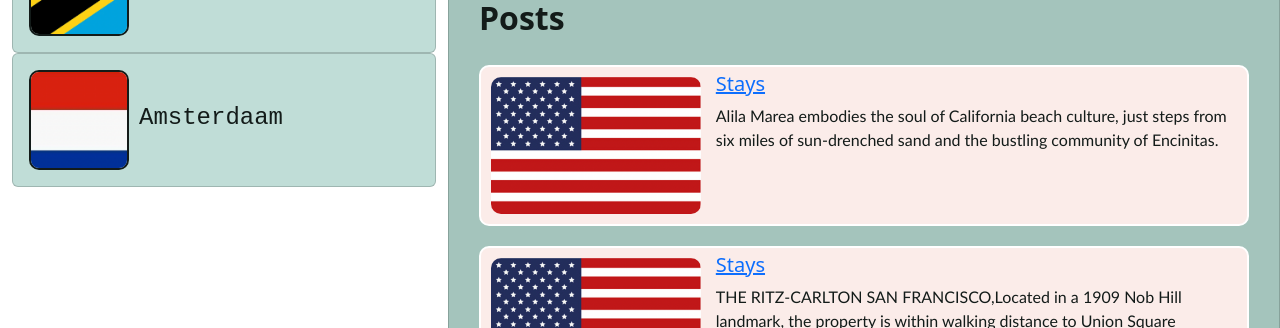
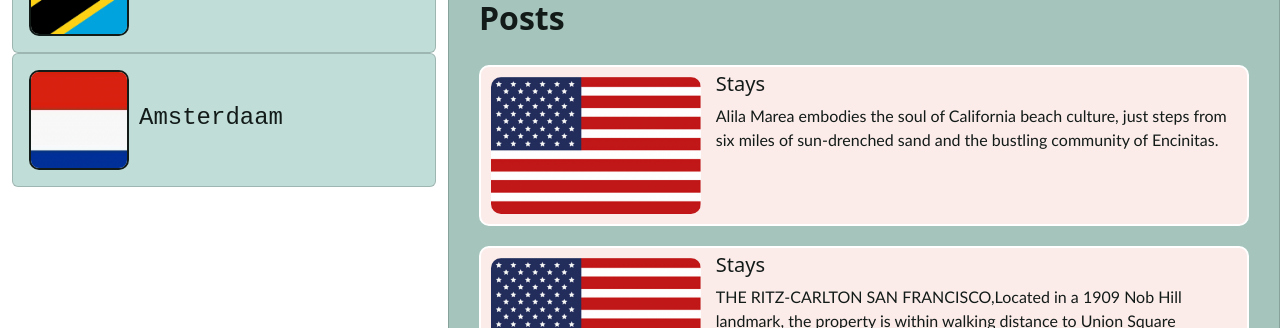
Before and after one commit to woodsdeshe/wayfarer, an Angular app: page /cities/1 in a window 1280 px wide. Shown: the part 405-733 px from the top of the page. Built offline with nearby package versions, Linux system fonts and the light colour scheme.

Commit message:
added css

```diff
--- a/src/app/displaycity/displaycity.component.css
+++ b/src/app/displaycity/displaycity.component.css
@@ -8,7 +8,6 @@
 .both{
     display: flex;
 }
-
 .display {
   max-width:65%;
   min-width:65%;
@@ -73,3 +72,7 @@ img {
 p {
   font-family:'Gill Sans', 'Gill Sans MT', Calibri, 'Trebuchet MS', sans-serif;
 }
+.card-title > a{
+  text-decoration: none;
+  color: #131b19;
+}
--- a/src/app/show-page/show-page.component.html
+++ b/src/app/show-page/show-page.component.html
@@ -10,6 +10,7 @@
         <h4 class="post-title">{{ post.title }}</h4>
         <p class="author">{{ post.author }}</p>
         <p class="post">{{ post.description }}</p>
+        <a routerLink="/cities/{{city.id}}">Back</a>
       </div>
       <router-outlet></router-outlet>
     </div>
```
Also changed, not shown: src/app/show-page/show-page.component.css (line endings or trailing spaces).
